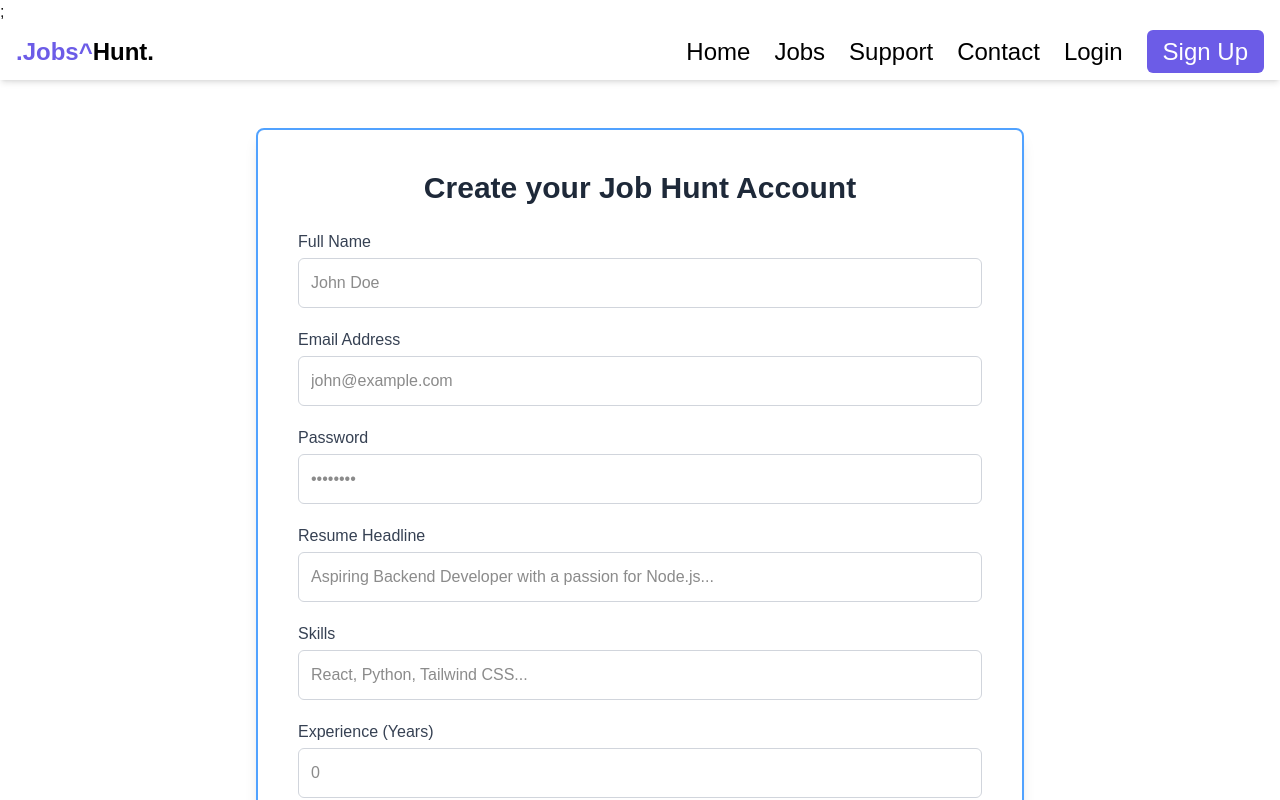
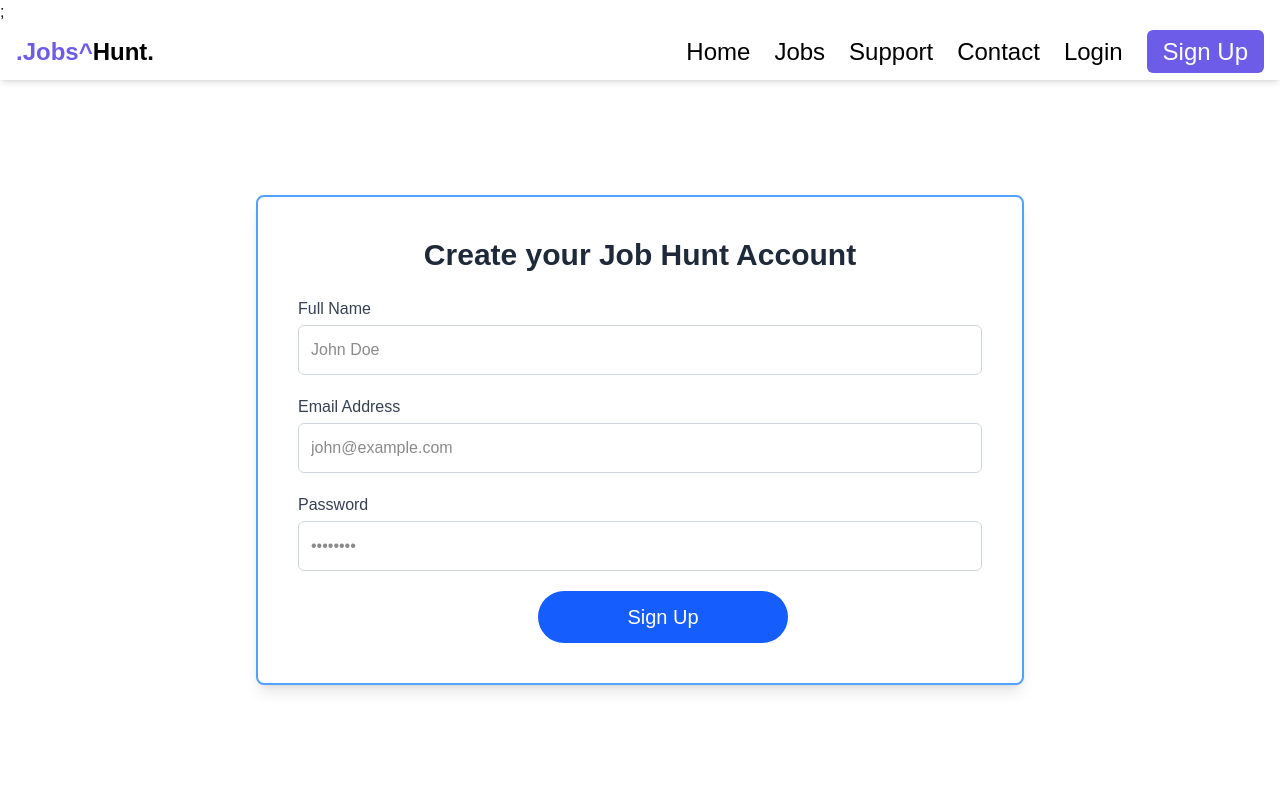
Before and after one commit to taba123-debug/JobHumt, a Next.js app: page /signup in a window 1280 px wide. Shown: the top 800 px of the page. Built offline with nearby package versions, Linux system fonts and the light colour scheme.

Commit message:
new code added

```diff
--- a/app/contact/page.js
+++ b/app/contact/page.js
@@ -6,9 +6,12 @@ export default function ContactPage() {
   const [email, setEmail] = useState("");
   const [message, setMessage] = useState("");
   const [status, setStatus] = useState("");
+  const [loading, setLoading] = useState(false);
 
   const handleSubmit = async (event) => {
     event.preventDefault();
+    setStatus("");
+    setLoading(true);
 
     const formData = {
       data: {
@@ -19,7 +22,7 @@ export default function ContactPage() {
     };
 
     try {
-      const res = await fetch("http://localhost:1337/api/feedback-infos", {
+      const res = await fetch("http://localhost:1337/api/feedbacks-infos", {
         method: "POST",
         headers: {
           "Content-Type": "application/json",
@@ -28,20 +31,21 @@ export default function ContactPage() {
       });
 
       const result = await res.json();
-      console.log("Strapi backend response:", result);
+      console.log("Strapi response:", result);
 
       if (res.ok) {
-        setStatus("Thank you! Your feedback has been submitted.");
+        setStatus("✅ Thank you! Your feedback has been submitted.");
         setName("");
         setEmail("");
         setMessage("");
       } else {
-        setStatus("Oops! Something went wrong.");
-        // console.error("Strapi error:", result);
+        setStatus(` Submission failed: ${result.error?.message || "Unknown error"}`);
       }
     } catch (error) {
-      setStatus("Server error. Please try again later.");
       console.error("Error submitting feedback:", error);
+      setStatus("❌ Server error. Please try again later.");
+    } finally {
+      setLoading(false);
     }
   };
 
@@ -50,7 +54,7 @@ export default function ContactPage() {
       <div className="max-w-7xl mx-auto grid md:grid-cols-2 gap-12 items-center">
         <div>
           <img
-            src="images/illustion_1.png"
+            src="/images/illustion_1.png"
             alt="Contact illustration"
             className="w-full max-w-md mx-auto md:mx-0"
           />
@@ -102,13 +106,22 @@ export default function ContactPage() {
 
             <button
               type="submit"
-              className="w-full bg-blue-500 hover:bg-blue-200 text-white font-bold py-3 rounded-lg transition duration-300"
+              disabled={loading}
+              className={`w-full ${
+                loading ? "bg-blue-300" : "bg-blue-500 hover:bg-blue-600"
+              } text-white font-bold py-3 rounded-lg transition duration-300`}
             >
-              Submit Feedback
+              {loading ? "Submitting..." : "Submit Feedback"}
             </button>
 
             {status && (
-              <p className="mt-4 text-center text-sm text-green-600">{status}</p>
+              <p
+                className={`mt-4 text-center text-sm ${
+                  status.startsWith("✅") ? "text-green-600" : "text-red-500"
+                }`}
+              >
+                {status}
+              </p>
             )}
           </form>
         </div>
--- a/app/layout.js
+++ b/app/layout.js
@@ -2,6 +2,7 @@ import { Geist, Geist_Mono } from "next/font/google";
 import "./globals.css";
 import NavBar from "./components/NavBar";
 import Footer from "./components/Footer";
+import { Toaster } from 'react-hot-toast';
 const geistSans = Geist({
   variable: "--font-geist-sans",
   subsets: ["latin"],
@@ -20,6 +21,7 @@ export const metadata = {
 export default function RootLayout({ children }) {
   return (
     <html lang="en">
+        <Toaster position="top-center" reverseOrder={false} />
       <body
         className={`${geistSans.variable} ${geistMono.variable} antialiased`}
       >
--- a/app/signup/page.js
+++ b/app/signup/page.js
@@ -1,78 +1,95 @@
-import React from 'react';
-import Link from 'next/link';
+'use client';
+import React, { useState } from 'react';
+import { toast } from 'react-hot-toast';
+
 function Page() {
+  const [formData, setFormData] = useState({
+    fullName: '',
+    email: '',
+    password: '',
+  });
+
+  const handleChange = (e) => {
+    setFormData({
+      ...formData,
+      [e.target.name]: e.target.value
+    });
+  };
+
+  const handleSubmit = async (e) => {
+    e.preventDefault();
+
+    const res = await fetch('http://localhost:1337/api/auth/local/register', {
+      method: 'POST',
+      headers: { 'Content-Type': 'application/json' },
+      body: JSON.stringify({
+        username: formData.fullName,
+        email: formData.email,
+        password: formData.password,
+      }),
+    });
+
+    const data = await res.json();
+    console.log('Signup Response:', data);
+
+    if (data.jwt) {
+      toast.success('User registered successfully!');
+
+    } else {
+      toast.error(data.error?.message || 'Signup failed');
+    }
+  };
+
   return (
-    <div className="min-h-screen flex items-center justify-center  py-12 px-6 ">
+    <div className="min-h-screen flex items-center justify-center py-12 px-6 ">
       <div className="max-w-3xl w-full bg-white p-10 rounded-lg shadow-lg mt-20 border-2 border-blue-400">
         <h2 className="text-3xl font-bold text-gray-800 mb-6 text-center">
           Create your Job Hunt Account
         </h2>
-        <form className="space-y-5">
+        <form className="space-y-5" onSubmit={handleSubmit}>
           <div>
             <label className="block text-gray-700 mb-1">Full Name</label>
             <input
+              name="fullName"
               type="text"
               placeholder="John Doe"
               className="w-full p-3 border border-gray-300 rounded-md"
+              onChange={handleChange}
+              required
             />
           </div>
 
           <div>
             <label className="block text-gray-700 mb-1">Email Address</label>
             <input
+              name="email"
               type="email"
               placeholder="john@example.com"
               className="w-full p-3 border border-gray-300 rounded-md"
+              onChange={handleChange}
+              required
             />
           </div>
 
           <div>
             <label className="block text-gray-700 mb-1">Password</label>
             <input
+              name="password"
               type="password"
               placeholder="••••••••"
               className="w-full p-3 border border-gray-300 rounded-md"
+              onChange={handleChange}
+              required
             />
           </div>
 
-          <div>
-            <label className="block text-gray-700 mb-1">Resume Headline</label>
-            <input
-              type="text"
-              placeholder="Aspiring Backend Developer with a passion for Node.js..."
-              className="w-full p-3 border border-gray-300 rounded-md"
-            />
-          </div>
-
-          <div>
-            <label className="block text-gray-700 mb-1">Skills</label>
-            <input
-              type="text"
-              placeholder="React, Python, Tailwind CSS..."
-              className="w-full p-3 border border-gray-300 rounded-md"
-            />
-          </div>
-
-          <div>
-            <label className="block text-gray-700 mb-1">Experience (Years)</label>
-            <input
-              type="number"
-              placeholder="0"
-              className="w-full p-3 border border-gray-300 rounded-md"
-            />
-          </div>
-
-          <button className="bg-blue-600 text-xl text-white w-[250px] ml-60 py-3 rounded-full hover:bg-blue-700 transition">
+          <button
+            type="submit"
+            className="bg-blue-600 text-xl text-white w-[250px] ml-60 py-3 rounded-full hover:bg-blue-700 transition"
+          >
             Sign Up
           </button>
         </form>
-
-        <p className="text-sm text-gray-500 text-center mt-5">
-          Already have an account?{' '}
-          <Link href="/login" className="text-blue-500 hover:underline">
-            Log in
-          </Link>
-        </p>
       </div>
     </div>
   );
--- a/package.json
+++ b/package.json
@@ -13,6 +13,7 @@
     "next": "15.3.1",
     "react": "^19.0.0",
     "react-dom": "^19.0.0",
+    "react-hot-toast": "^2.5.2",
     "react-icons": "^5.5.0"
   },
   "devDependencies": {
```
Also changed, not shown: 1 other file (tests, documents, lock files or other folders).
